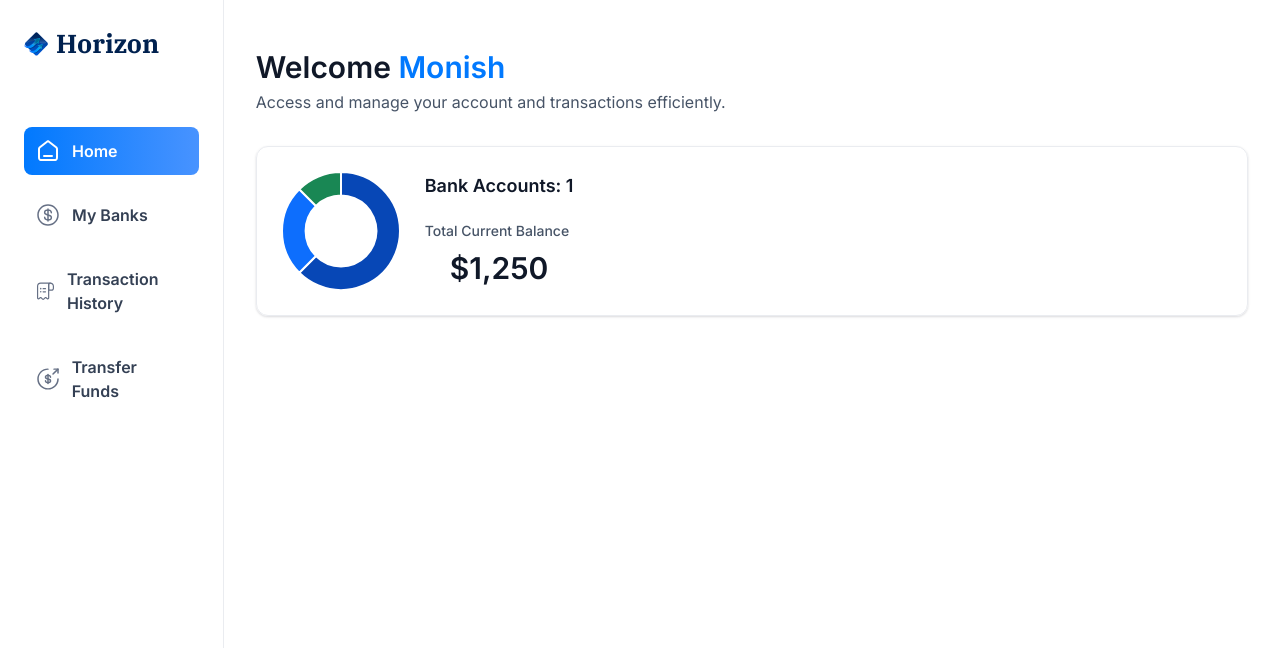
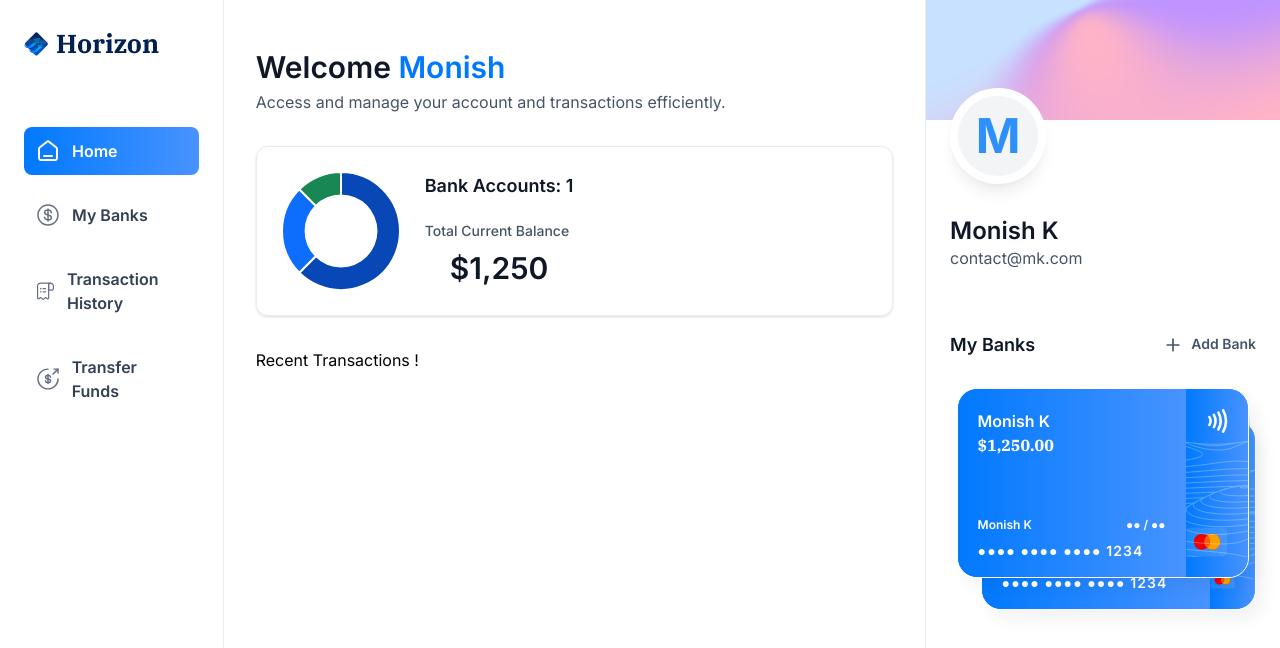
Before and after one commit to mon7792/ccbanking, a Next.js app: page / in a window 1280 px wide. Shown: the top 648 px of the page. Built offline with nearby package versions, Linux system fonts and the light colour scheme.

Commit message:
added bank-card and right sidebar

```diff
--- a/app/(root)/page.tsx
+++ b/app/(root)/page.tsx
@@ -1,9 +1,10 @@
 import HeaderBox from "@/components/HeaderBox";
+import RightSidebar from "@/components/RightSidebar";
 import TotalBalanceBox from "@/components/TotalBalanceBox";
 
 export default function Home() {
 
-  const loggedIn = { firstName: "Monish" };
+  const loggedIn = { firstName: "Monish", lastName: "K", email: "contact@mk.com"};
   return (
     <section className="home">
       <div className="home-content">
@@ -18,8 +19,17 @@
               />
         </header>
 
+        Recent Transactions !
       </div>
-
+      <RightSidebar
+      user={loggedIn}
+      transactions={[]}
+      banks={[{
+        currentBalance: 1250,
+      },{
+        currentBalance: 500,
+      }]}
+      />
     </section>
   );
 }
--- /dev/null
+++ b/components/BankCard.tsx
@@ -0,0 +1,44 @@
+import { formatAmount } from "@/lib/utils";
+import Image from "next/image";
+import Link from "next/link";
+
+const BankCard = ({account, userName, showBalance=true}: CreditCardProps) => {
+    return (
+        <div className="flex flex-col">
+            <Link href="/" className="bank-card">
+                <div className="bank-card_content">
+                    <div>
+                        <h1 className="text-16 font-semibold text-white">
+                            {account.name || userName}
+                        </h1>
+                        <p className="font-ibm-plex-serif font-black text-white">
+                            {formatAmount(account.currentBalance)}
+                        </p>
+                    </div>
+                    <article className="flex flex-col gap-2">
+                        <div className="flex justify-between">
+                            <h1 className="text-12 font-semibold text-white">
+                                {userName}
+                            </h1>
+                            <h2 className="text-12 font-semibold text-white">
+                            ●● / ●●
+                            </h2>
+
+                        </div>
+                        <p className="text-14 font-semibold tracking-[1.1px] text-white">
+                        ●●●● ●●●● ●●●● <span>1234</span>
+                        </p>
+
+                    </article>
+                </div>
+                <div className="bank-card_icon">
+                    <Image src="/icons/Paypass.svg" alt="pay" width={20} height={24} />
+                    <Image src="/icons/mastercard.svg" alt="mastercard" width={45} height={32} className="ml-5" />
+                    <Image src="/icons/lines.svg" alt="link" width={316} height={190}  className="absolute top-0 left-0"/>
+                </div>
+                {/* COPY */}
+            </Link>
+        </div>
+    );
+}
+export default BankCard;
--- a/components/RightSidebar.tsx
+++ b/components/RightSidebar.tsx
@@ -1,4 +1,61 @@
-const RightSidebar = () => {
+import Image from "next/image";
+import Link from "next/link";
+import BankCard from "./BankCard";
+
+const RightSidebar = ({ user, transactions, banks }: RightSidebarProps) => {
+
+    return <aside className="right-sidebar">
+        <section className="flex flex-col pb-8">
+            <div className="profile-banner" />
+            <div className="profile">
+                <div className="profile-img">
+                    <span className="text-5xl font-bold text-blue-500">{user.firstName[0]}</span>
+                </div>
+                <div className="profile-details">
+                    <h1 className="profile-name">
+                        {user.firstName} {user.lastName}
+                    </h1>
+                    <p className="profile-email">
+                        {user.email}
+                    </p>
+                </div>
+            </div>
+        </section>
+        <section className="banks">
+            <div className="flex w-full justify-between">
+                <h2 className="header-2">My Banks</h2>
+                <Link href="/" className="flex gap-2">
+                    <Image src="/icons/plus.svg" alt="plus" width={20} height={20} />
+                    <h2 className="text-14 font-semibold text-gray-600">
+                        Add Bank
+                    </h2>
+                </Link>
+            </div>
+            {banks?.length > 0 && (
+                <div className="relative flex flex-1 flex-col items-center justify-center gap-5">
+                    <div className="relative z-10">
+                        <BankCard
+                            key={banks[0].id}
+                            account={banks[0]}
+                            userName={`${user.firstName} ${user.lastName}`}
+                            showBalance={false}
+                        />
+                    </div>
+                    {banks[1] && (
+                        <div className="absolute right-0 top-8 z-0 w-[90%]">
+                            <BankCard
+                                key={banks[1].id}
+                                account={banks[1]}
+                                userName={`${user.firstName} ${user.lastName}`}
+                                showBalance={false}
+                            />
+                        </div>
+                    )}
+                </div>
+            )}
+        </section>
+
+    </aside>
 }
 
 export default RightSidebar;
```
